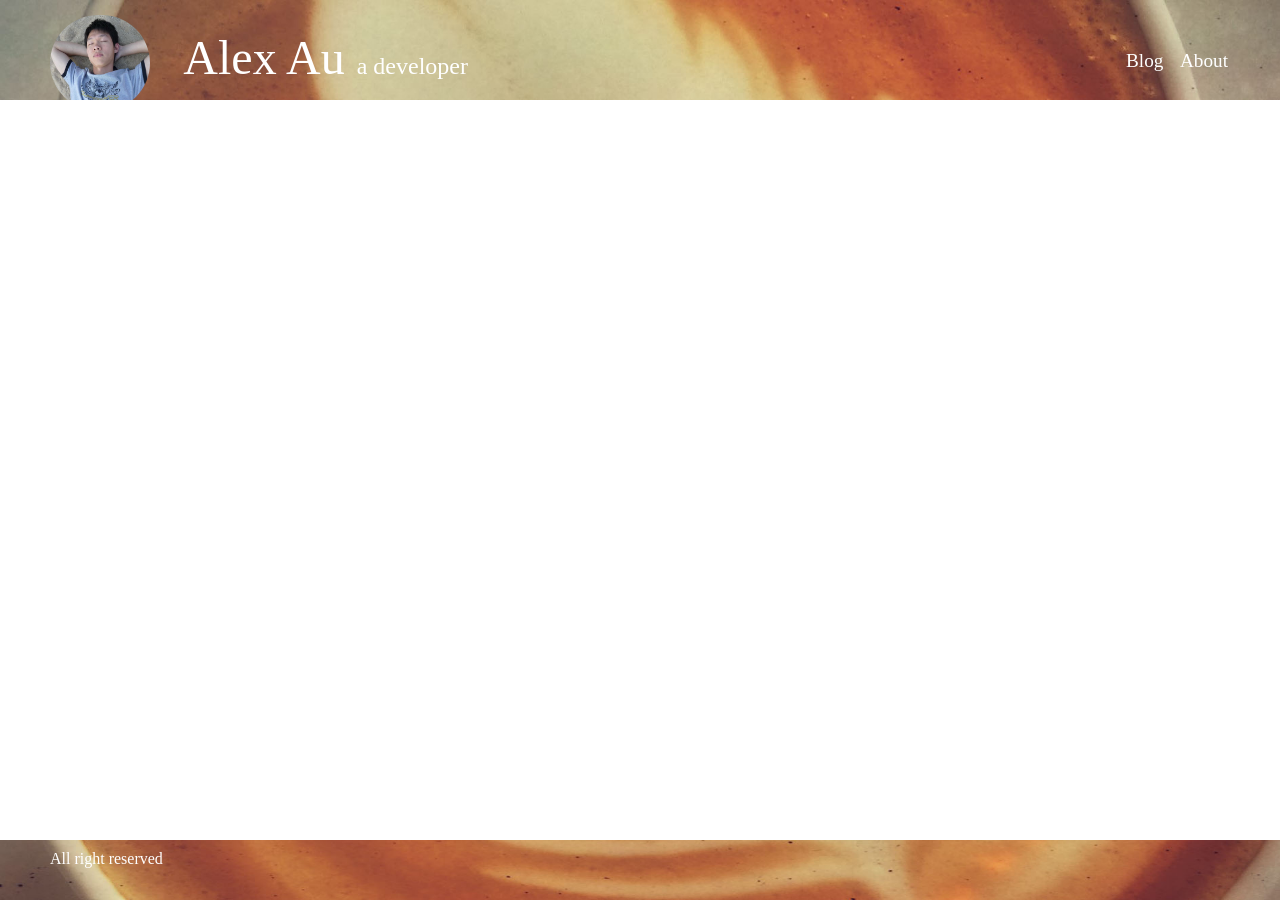
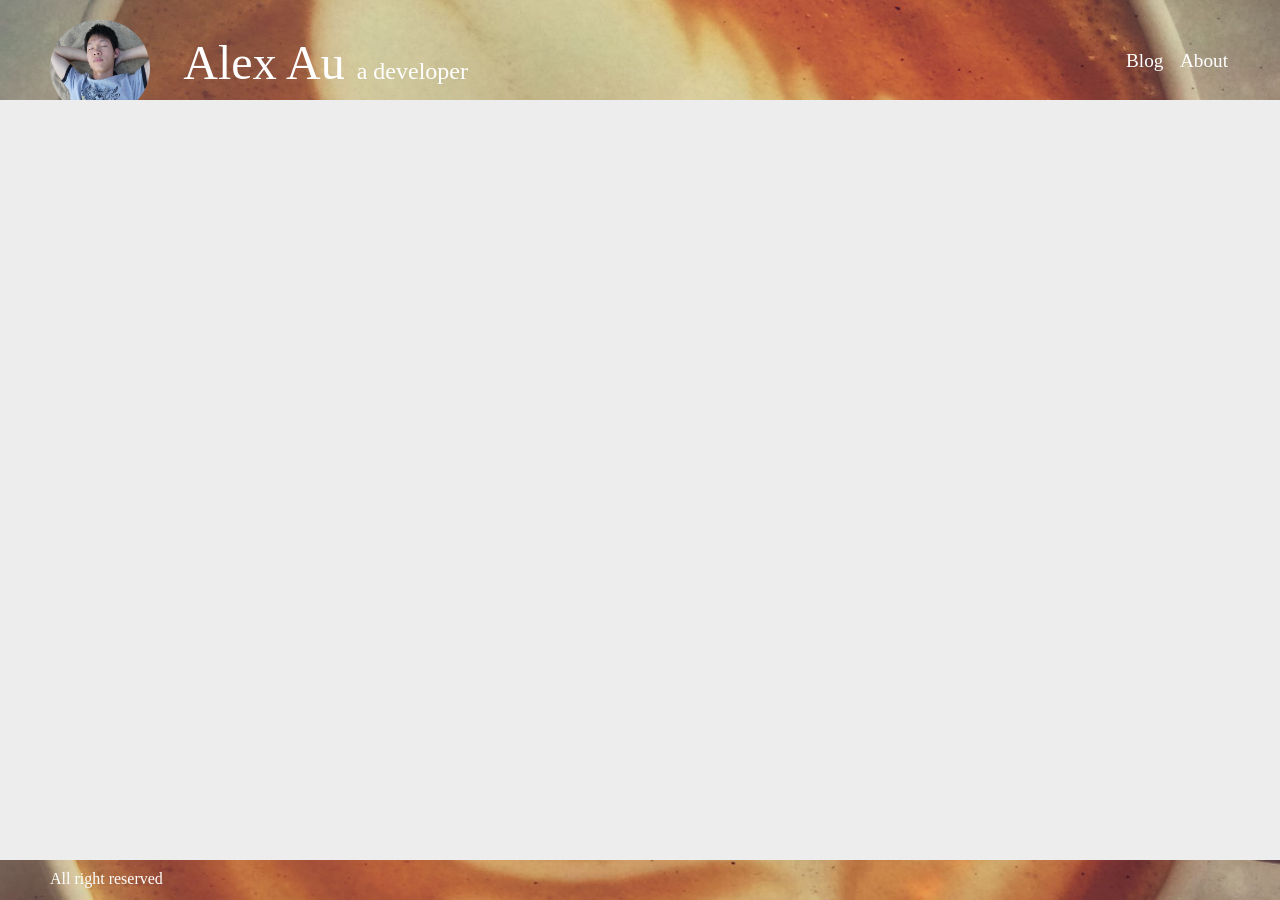
Before and after one commit to przeroone/przeroone.github.io, a Jekyll site: the page built from about/index.html, in a window 1280 px wide and 900 px high. Built offline with Jekyll 4.4.1, drawn with Linux system fonts in a browser that asks for light colours; nearby versions of some CDN libraries; some web fonts are replaced.

Commit message:
Relayout to fix some scrolling problem

```diff
--- a/_layouts/app.html
+++ b/_layouts/app.html
@@ -16,7 +16,7 @@
     <title>Alex Au</title>
   </head>
   <body>
-    <div class="wrapper-parallax">
+    <div id="wrapper">
       <header>
         <div id="title">
           <img id="profile-picture" class="ui avatar image" src="{{site.url}}/images/profile.jpg" alt="This is Alex :)"/>
@@ -30,11 +30,11 @@
           </ul>
         </div>
       </header>
-      <div class="content">
+      <div id="content">
         {{content}}
       </div>
       <footer>
-        <p>All right reserved</p>
+        All right reserved
       </footer>
     </div>
 
--- /dev/null
+++ b/_plugins/implicit_layout.rb
@@ -0,0 +1,7 @@
+module ImplicitLayout
+  def read_yaml(*args)
+    super
+    self.data['layout'] ||= 'app'
+  end
+end
+Jekyll::Post.send(:include, ImplicitLayout)
--- a/index.html
+++ b/index.html
@@ -7,9 +7,9 @@ layout: app
   <p class="author">
     <span class="date">{{post.date}}</span>
   </p>
-  <div class="content">
+  <!--div class="content">
     {{post.content}}
-  </div>
+  </div-->
 {% endfor %}
 
 <!-- Pagination links -->
--- a/stylesheets/app.css
+++ b/stylesheets/app.css
@@ -1,61 +1,52 @@
 html, body {
   margin: 0;
   padding: 0;
-  width: 100%;
-  height: 100%;
+  min-height: 100%;
   font-family: 'Gentium Book Basic', serif;
   font-size: 16px;
   }
 
 /*** layout ***/
+#wrapper {
+  position: absolute;
+  padding: 100px 0 60px 0;
+  top: 0;
+  bottom: 0;
+  left: 0;
+  right: 0;
+  background-color: #EDEDED;
+  }
+
 header {
-  position: fixed;
+  margin-top: -100px;
   z-index: -1;
-  width: 100%;
   height: 100px;
-  top: 0;
-  background: url('/images/header_bg.jpg');
+  background: url('/images/header_bg.jpg') #EDEDED;
   background-size: 100% 100%;
-  background-color: gray;
+  }
+
+#content {
+  position: relative;
+  padding: 10px 50px;
+  z-index: 1;
+  min-height: 100%;
+  background-color: #EDEDED;
   }
 
 footer {
-  position: fixed;
+  margin-bottom: -60px;
+  padding: 10px 50px;
   z-index: -1;
-  padding-left: 50px;
-  padding-right: 50px;
-  width: 100%;
   height: 60px;
-  bottom: 0;
-  background: url('/images/footer_bg.jpg');
+  background: url('/images/footer_bg.jpg') #EDEDED;
   background-size: 100% 100%;
-  background-color: gray;
   color: white;
-  }
-
-footer p {
-  margin: 10px 0;
-}
-
-.content {
-  position: relative;
-  padding: 10px 50px;
-  z-index: 1;
-  min-height: 500px;
-  border-top: 1px solid transparent;
-  border-bottom: 1px solid transparent;
-  background: white;
-  }
-
-.wrapper-parallax {
-  margin-top: 100px;
-  margin-bottom: 60px;
   }
 
 /*** top menu ***/
 header #title {
   position: fixed;
-  top: 15px;
+  top: 20px;
   left: 50px;
   font-family: 'Nova Script', cursive;
   font-size: 3em;
```
